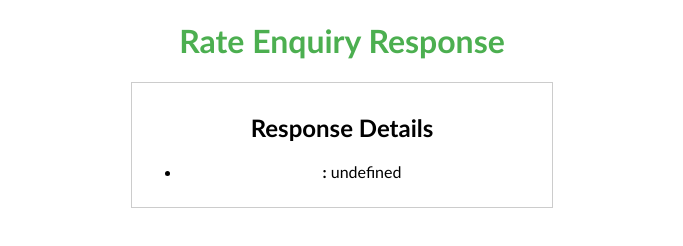
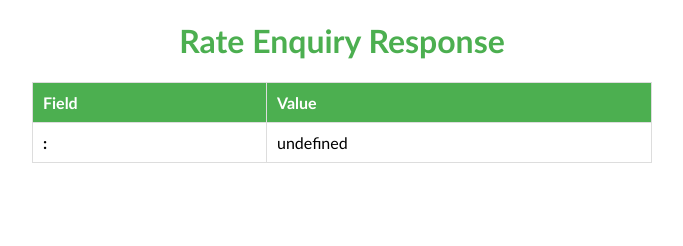
Before and after one commit to jlaferla/FUDGE, a plain HTML site: page response.html in a window 1280 px wide. Shown: the whole page, without its empty margins (298-981 px from the left). Drawn offline with Linux system fonts and the light colour scheme.

Commit message:
Update response.html

```diff
--- a/response.html
+++ b/response.html
@@ -15,22 +15,39 @@
             color: #4CAF50;
         }
 
-        div {
-            border: 1px solid #ccc;
+        table {
+            border-collapse: collapse;
+            width: 50%;
+            margin: auto;
+            margin-top: 20px;
+        }
+
+        th, td {
+            border: 1px solid #ddd;
             padding: 10px;
-            margin: 10px;
-            max-width: 400px;
-            margin-left: auto;
-            margin-right: auto;
+            text-align: left;
+        }
+
+        th {
+            background-color: #4CAF50;
+            color: white;
         }
     </style>
 </head>
 <body>
     <h1>Rate Enquiry Response</h1>
 
-    <div id="responseContainer">
-        <!-- Response content will be inserted here dynamically -->
-    </div>
+    <table>
+        <thead>
+            <tr>
+                <th>Field</th>
+                <th>Value</th>
+            </tr>
+        </thead>
+        <tbody id="responseTableBody">
+            <!-- Response content will be inserted here dynamically -->
+        </tbody>
+    </table>
 
     <script>
         // Function to parse query parameters from the URL
@@ -51,15 +68,14 @@
         function displayResponse() {
             var queryParams = getQueryParams();
 
-            var responseContainer = document.getElementById("responseContainer");
-            var responseHTML = "<h2>Response Details</h2><ul>";
+            var responseTableBody = document.getElementById("responseTableBody");
+            var responseHTML = "";
 
             for (var key in queryParams) {
-                responseHTML += "<li><strong>" + key + ":</strong> " + queryParams[key] + "</li>";
+                responseHTML += "<tr><td><strong>" + key + ":</strong></td><td>" + queryParams[key] + "</td></tr>";
             }
 
-            responseHTML += "</ul>";
-            responseContainer.innerHTML = responseHTML;
+            responseTableBody.innerHTML = responseHTML;
         }
 
         // Call the displayResponse function on page load
```
